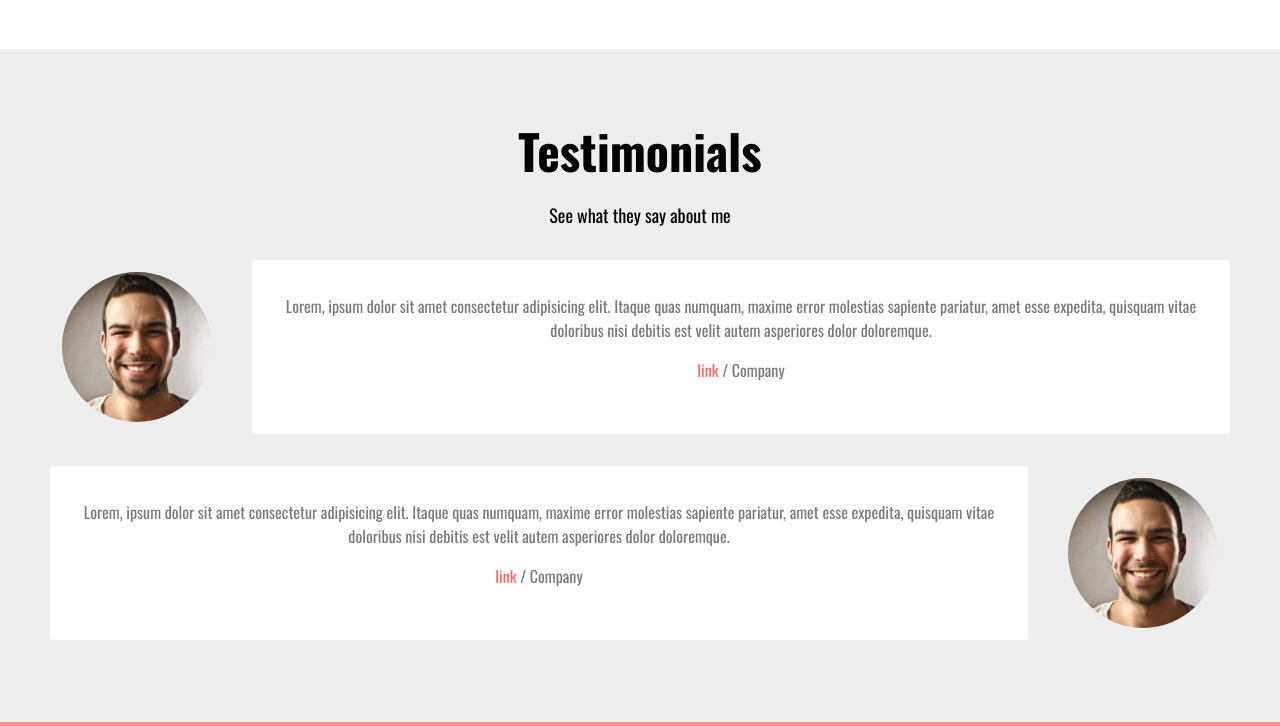
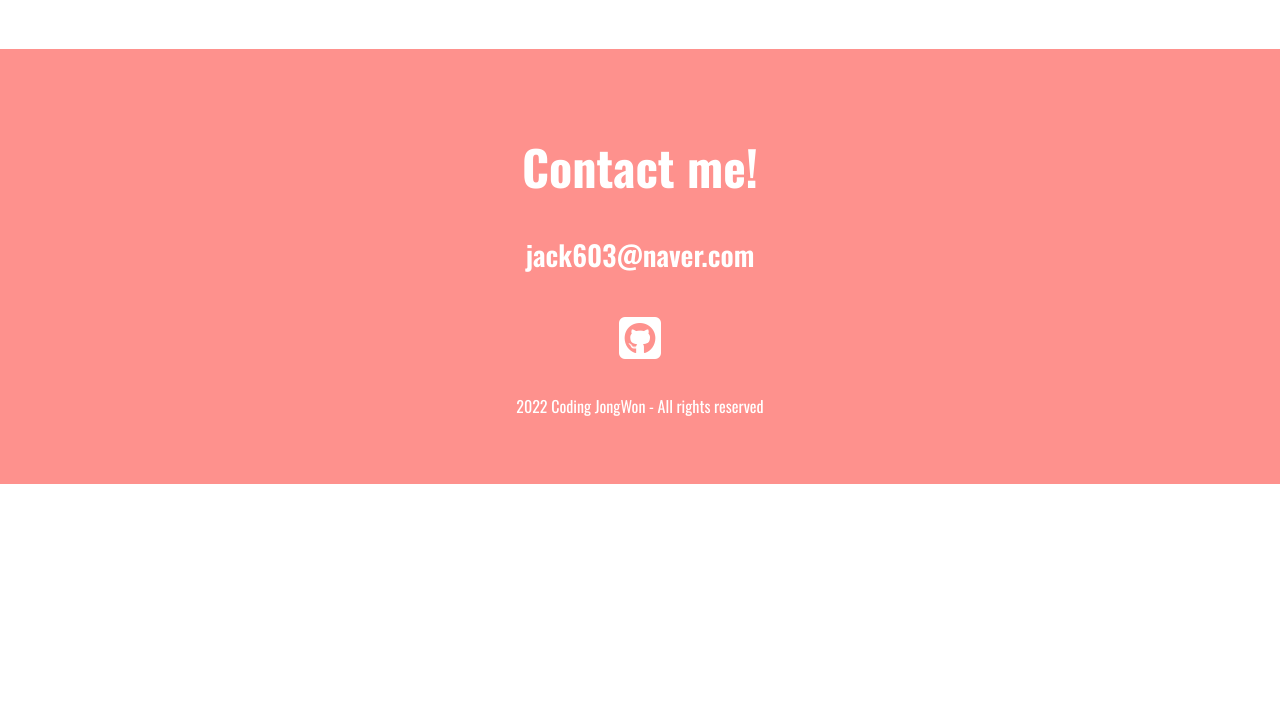
Before and after one commit to Eugeeun/Portfolio, a plain HTML site: page index.html in a window 1280 px wide. Shown: the part 2756-3482 px from the top of the page. After the commit the page ends 3240 px from the top, so only its background shows below. Drawn offline with nearby package versions, Linux system fonts and the light colour scheme; a web font is replaced by a local one.

Commit message:
HTML remove testimonials

```diff
--- a/css/style.css
+++ b/css/style.css
@@ -442,49 +442,6 @@ h3 {
   background-color: var(--color-dark-white);
 }
 
-/* Testimonial */
-#testimonials {
-  background-color: var(--color-light-white);
-}
-
-.testimonial {
-  margin: 40px;
-}
-
-.testimonial {
-  display: flex;
-  margin: 32px 0;
-}
-
-.testimonial__avatar {
-  width: 150px;
-  height: 150px;
-  border-radius: 50%;
-  margin: 12px;
-}
-
-.testimonial__avatar:nth-child(odd) {
-  margin-right: 40px;
-}
-
-.testimonial__avatar:nth-child(even) {
-  margin-left: 40px;
-}
-
-.testimonial__speech-bubble {
-  padding: 18px;
-  background-color: var(--color-white);
-  border-radius: var(--size-border-radius);
-}
-
-.testimonial__speech-bubble p {
-  color: var(--color-light-grey);
-}
-
-.testimonial__speech-bubble a {
-  color: var(--color-dark-pink);
-}
-
 /* Contact */
 #contact {
   background-color: var(--color-pink);
--- a/index.html
+++ b/index.html
@@ -209,39 +209,6 @@
       </div>
       </div>
     </section>
-    <!-- Testimonials -->
-    <section id="testimonials" class="section">
-      <div class="section__container">
-        <h1>Testimonials</h1>
-      <h3>See what they say about me</h3>
-      <div class="testimonials">
-        <div class="testimonial">
-          <img src="imgs/testimonials/people1-200515-154332.jpg"
-          alt="People"
-          class="testimonial__avatar">
-          <div class="testimonial__speech-bubble">
-            <p>Lorem, ipsum dolor sit amet consectetur adipisicing elit. Itaque quas numquam,
-              maxime error molestias sapiente pariatur, amet esse expedita, quisquam vitae doloribus
-              nisi debitis est velit autem asperiores dolor doloremque.
-            </p>
-            <p class="name"><a href="JongWon">link</a> / Company</p>
-          </div>
-        </div>
-        <div class="testimonial">
-          <div class="testimonial__speech-bubble">
-            <p>Lorem, ipsum dolor sit amet consectetur adipisicing elit. Itaque quas numquam,
-              maxime error molestias sapiente pariatur, amet esse expedita, quisquam vitae doloribus
-              nisi debitis est velit autem asperiores dolor doloremque.
-            </p>
-            <p class="name"><a href="JongWon">link</a> / Company</p>
-          </div>
-          <img src="imgs/testimonials/people1-200515-154332.jpg"
-          alt="People"
-          class="testimonial__avatar">
-        </div>
-      </div>
-      </div>
-    </section>
     <!-- Contact -->
     <section id="contact" class="section">
       <h1 class="contact__title">Contact me!</h1>
```
